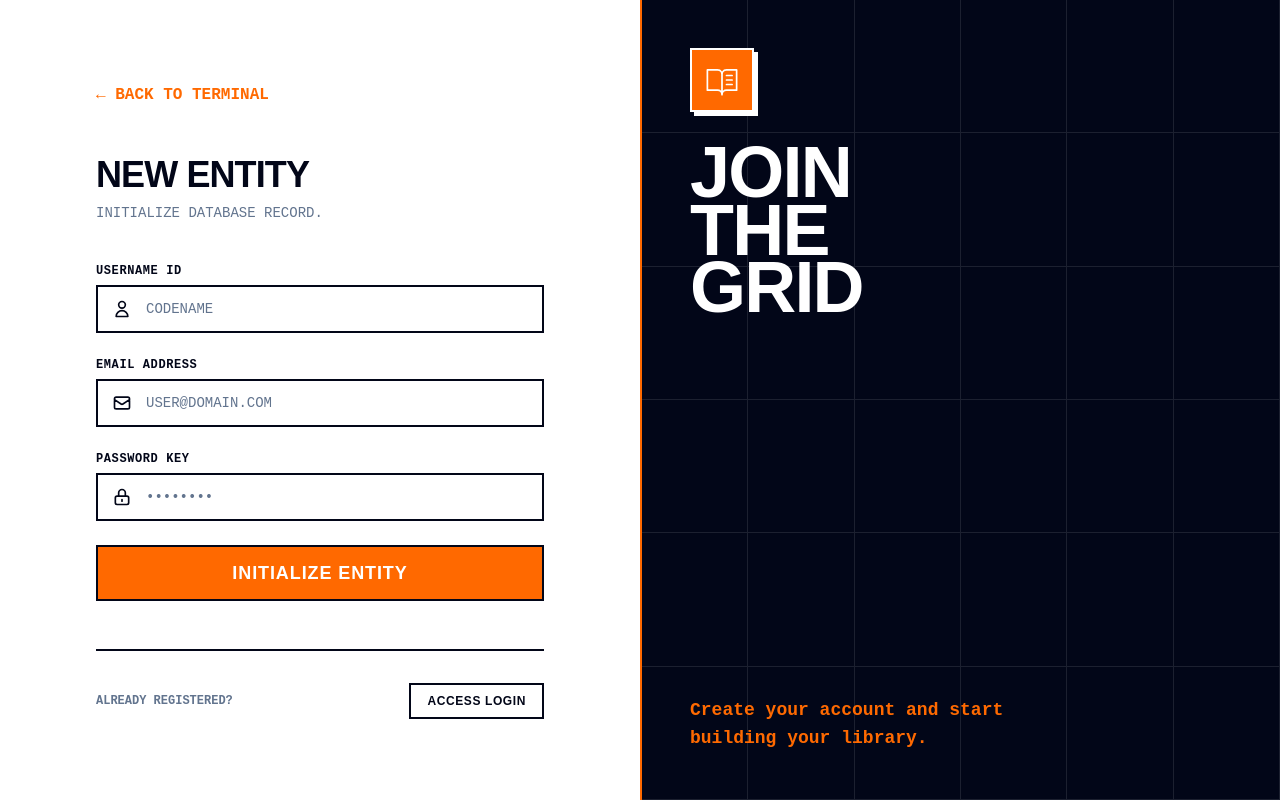
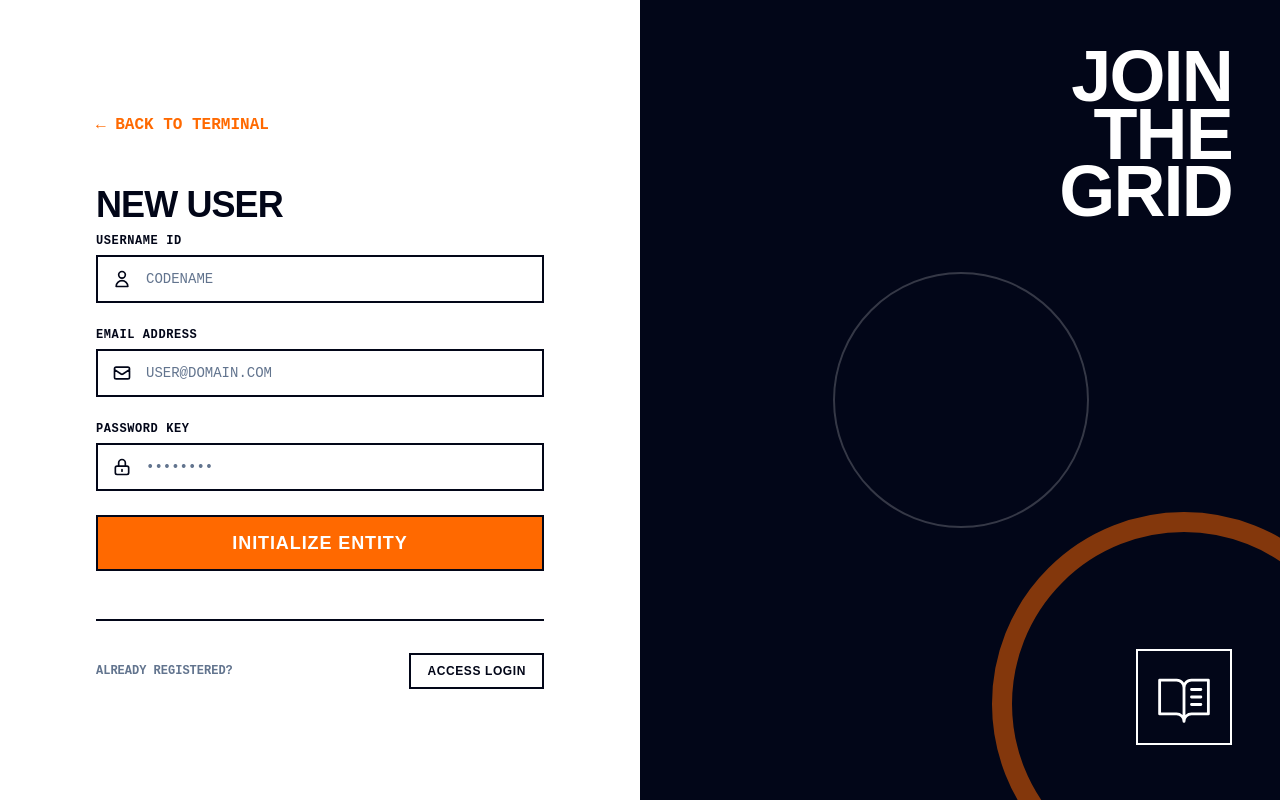
Before and after one commit to tabish-core/book-store, a React (Vite) app in the folder frontend/: page /register in a window 1280 px wide. Built offline with nearby package versions, Linux system fonts and the light colour scheme; no server answers.

Commit message:
Update Register.jsx

```diff
--- a/frontend/src/pages/Register.jsx
+++ b/frontend/src/pages/Register.jsx
@@ -40,8 +40,7 @@ const Register = () => {
                         <span className="font-mono font-bold text-orange-500 hover:underline">← BACK TO TERMINAL</span>
                     </Link>
 
-                    <h2 className="text-3xl sm:text-4xl font-black uppercase mb-2 text-slate-950 dark:text-zinc-50">New Entity</h2>
-                    <p className="font-mono text-sm text-slate-500 dark:text-zinc-400 mb-10">INITIALIZE DATABASE RECORD.</p>
+                    <h2 className="text-3xl sm:text-4xl font-black uppercase mb-2 text-slate-950 dark:text-zinc-50">New User</h2>
 
                     <form onSubmit={handleRegister} className="space-y-6">
                         <Input
@@ -88,25 +87,21 @@ const Register = () => {
             </div>
 
             {/* Right — Solid Black Panel */}
-            <div className="w-full md:w-1/2 bg-slate-950 text-white border-b-2 md:border-b-0 md:border-l-2 border-orange-500 p-6 sm:p-12 flex flex-col justify-between relative overflow-hidden order-1 md:order-2">
-                <div className="z-10">
-                    <div className="w-16 h-16 bg-orange-500 flex items-center justify-center border-2 border-white shadow-[4px_4px_0px_0px_rgba(255,255,255,1)] mb-8">
-                        <PiBookOpenTextLight className="text-4xl text-white" />
-                    </div>
+            <div className="w-full md:w-1/2 bg-slate-950 text-white border-b-2 md:border-b-0 md:border-l-2 border-slate-950 p-6 sm:p-12 flex flex-col justify-between relative overflow-hidden order-1 md:order-2">
+                <div className="z-10 text-right">
                     <h1 className="text-5xl md:text-7xl font-black text-white uppercase tracking-tighter leading-[0.8]">
                         Join<br />The<br />Grid
                     </h1>
                 </div>
-                <p className="text-orange-500 font-mono font-bold text-sm sm:text-lg max-w-sm z-10 mt-6 sm:mt-8">
-                    Create your account and start building your library.
-                </p>
+                <div className="z-10 mt-8 text-right">
+                    <div className="inline-block border-2 border-white p-4">
+                        <PiBookOpenTextLight className="text-6xl text-white" />
+                    </div>
+                </div>
 
-                {/* Decorative Grid */}
-                <div className="absolute inset-0 grid grid-cols-6 grid-rows-6 opacity-10 pointer-events-none">
-                    {Array.from({ length: 36 }).map((_, i) => (
-                        <div key={i} className="border-r border-b border-white" />
-                    ))}
-                </div>
+                {/* Decorative Circles */}
+                <div className="absolute -bottom-24 -right-24 w-96 h-96 border-[20px] border-orange-500 rounded-full opacity-50" />
+                <div className="absolute top-1/2 left-1/2 w-64 h-64 border-2 border-white rounded-full -translate-x-1/2 -translate-y-1/2 opacity-20" />
             </div>
         </div>
     );
```
